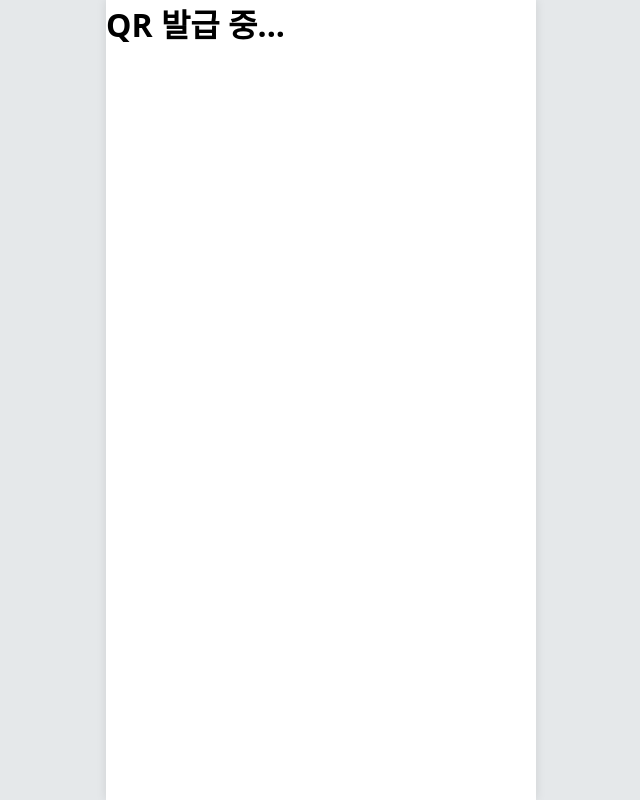
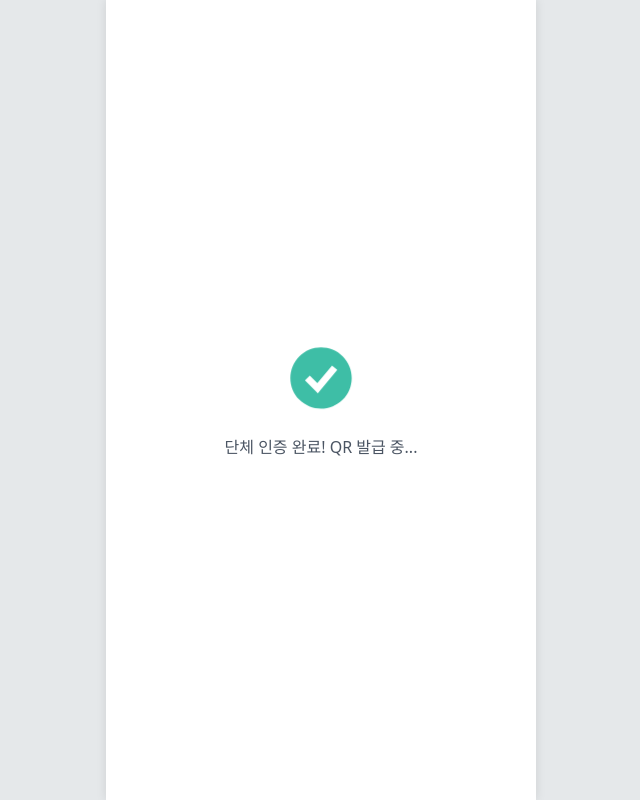
Before and after one commit to flagit-inha/FE-flagit, a React (Vite) app: page /generating-qr in a window 1280 px wide. Shown: the whole page, without its empty margins (319-959 px from the left). Built offline with nearby package versions, Linux system fonts and the light colour scheme.

Commit message:
style: 큐알 로딩페이지 디자인완료

```diff
--- a/src/pages/routePage/GeneratingQRPage.css
+++ b/src/pages/routePage/GeneratingQRPage.css
@@ -0,0 +1,37 @@
+/* ===== 화면 전체 ===== */
+.qr-screen {
+    min-height: 100svh;
+    display: flex;
+    align-items: center;
+    justify-content: center;
+    background: #fff;
+  }
+
+  /* ===== 컨텐츠 ===== */
+  .qr-content {
+    display: flex;
+    flex-direction: column;
+    align-items: center;
+    gap: 1.25rem;
+  }
+
+  /* ===== 체크 아이콘 ===== */
+  .qr-icon {
+    width: 4.5rem;
+    height: 4.5rem;
+    animation: pulse 1.5s infinite;
+  }
+
+  /* pulse 애니메이션 */
+  @keyframes pulse {
+    0% { transform: scale(1); opacity: 0.9; }
+    50% { transform: scale(1.15); opacity: 1; }
+    100% { transform: scale(1); opacity: 0.9; }
+  }
+
+  /* ===== 텍스트 ===== */
+  .qr-text {
+    font-size: 1rem;
+    color: #4b5563;
+    text-align: center;
+  }
--- a/src/pages/routePage/GeneratingQRPage.jsx
+++ b/src/pages/routePage/GeneratingQRPage.jsx
@@ -1,11 +1,13 @@
-import React from 'react';
+import "./GeneratingQRPage.css";
 
-function GeneratingQRPage() {
+
+export default function GeneratingQRPage() {
   return (
-    <div>
-      <h1>QR 발급 중...</h1>
+    <div className="qr-screen">
+      <div className="qr-content">
+        <img src={"/img/check.svg"} alt="체크" className="qr-icon" />
+        <p className="qr-text">단체 인증 완료! QR 발급 중...</p>
+      </div>
     </div>
   );
 }
-
-export default GeneratingQRPage;
--- a/src/pages/routePage/QRPage.css
+++ b/src/pages/routePage/QRPage.css
@@ -0,0 +1,37 @@
+/* ===== 화면 전체 ===== */
+.qr-screen {
+    min-height: 100svh;
+    display: flex;
+    align-items: center;
+    justify-content: center;
+    background: #fff;
+  }
+
+  /* ===== 컨텐츠 ===== */
+  .qr-content {
+    display: flex;
+    flex-direction: column;
+    align-items: center;
+    gap: 1.25rem;
+  }
+
+  /* ===== 체크 아이콘 ===== */
+  .qr-icon {
+    width: 4.5rem;
+    height: 4.5rem;
+    animation: pulse 1.5s infinite;
+  }
+
+  /* pulse 애니메이션 */
+  @keyframes pulse {
+    0% { transform: scale(1); opacity: 0.9; }
+    50% { transform: scale(1.15); opacity: 1; }
+    100% { transform: scale(1); opacity: 0.9; }
+  }
+
+  /* ===== 텍스트 ===== */
+  .qr-text {
+    font-size: 1rem;
+    color: #4b5563;
+    text-align: center;
+  }
```
